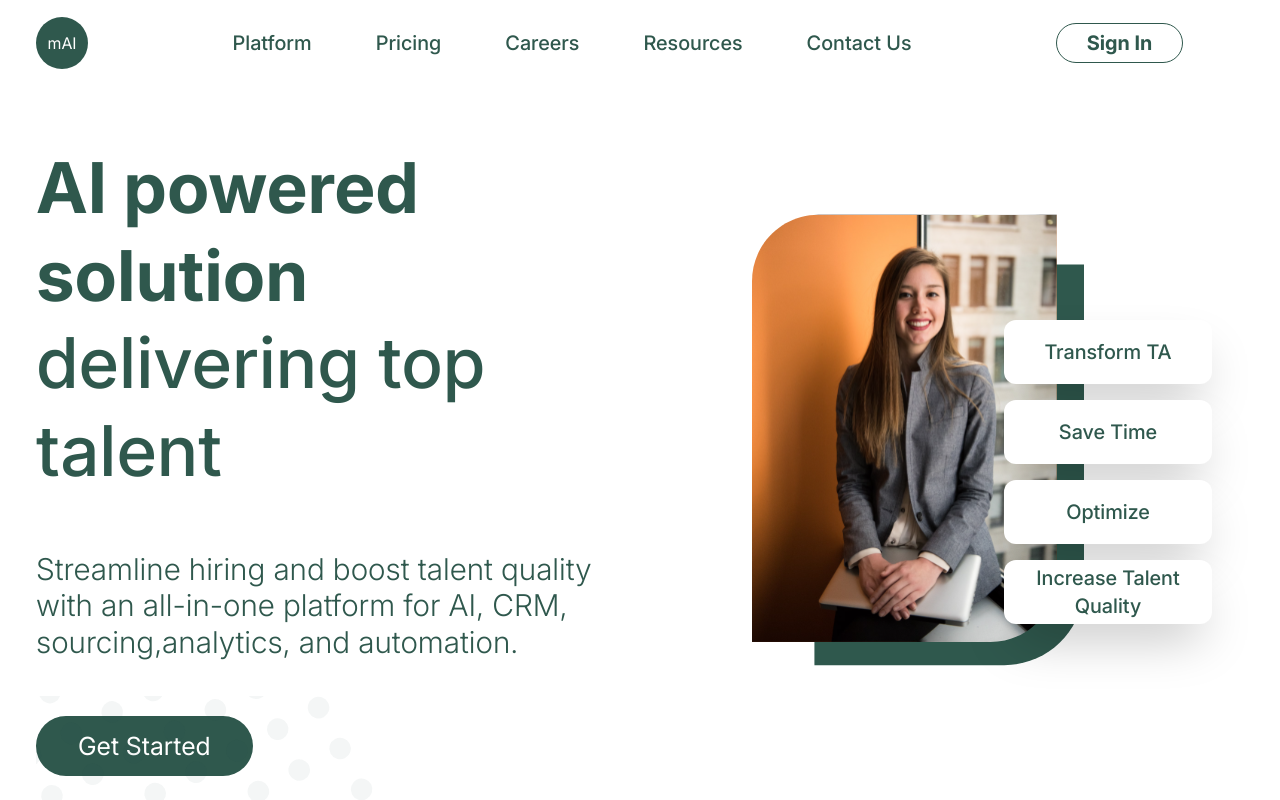
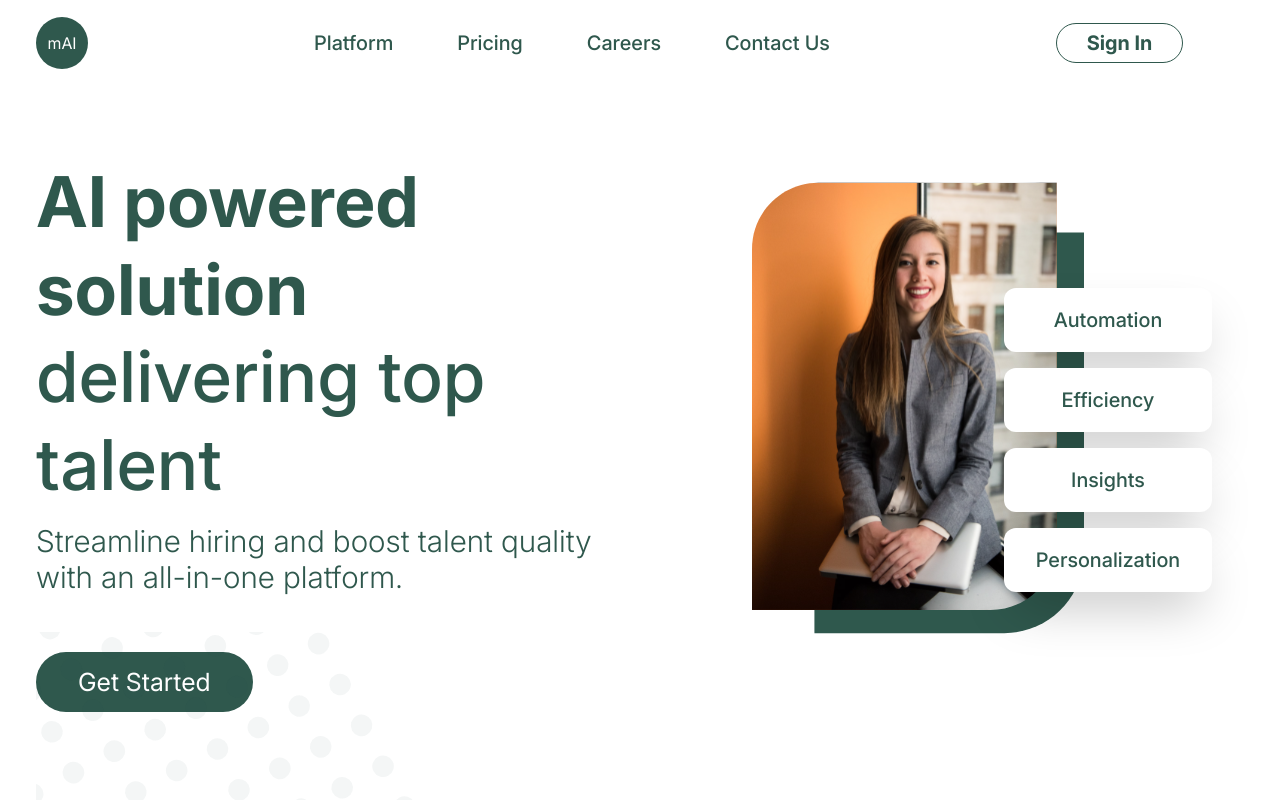
Before and after one commit to Ku-chintu/Mandal, a React (Vite) app: page / in a window 1280 px wide. Shown: the top 800 px of the page. Built offline with nearby package versions, Linux system fonts and the light colour scheme.

Commit message:
Content update. "Resources" commented.

```diff
--- a/src/components/Footer.jsx
+++ b/src/components/Footer.jsx
@@ -39,7 +39,7 @@ const Footer = () => {
                     <div className="p-4 col-span-3 sm:col-span-2 ">
                         <h5 className='title mb-4'>Company</h5>
                         <h6 className='subtitle mb-4'><a href="/contactus"  className='sm:mb-0 cursor-pointer'>Contact Us</a></h6>
-                        <h6 className='subtitle mb-4'><a href="/resources"  className='sm:mb-0 cursor-pointer'>Resources</a></h6>
+                        {/* <h6 className='subtitle mb-4'><a href="/resources"  className='sm:mb-0 cursor-pointer'>Resources</a></h6> */}
                         <h6 className='subtitle mb-4'><a href="/career"  className='sm:mb-0 cursor-pointer'>Careers</a></h6>
                         <h6 className='subtitle mb-4'><a href="/pricing"  className='sm:mb-0 cursor-pointer'>Pricing</a></h6>
                     </div>
--- a/src/components/Header.jsx
+++ b/src/components/Header.jsx
@@ -67,9 +67,9 @@ const Header = () => {
               <a href="/career" className="">
                 Careers
               </a>
-              <a href="/resources" className="">
+              {/* <a href="/resources" className="">
                 Resources
-              </a>
+              </a> */}
               <a href="/contactus" className="">
                 Contact Us
               </a>
--- a/src/components/SubscribeForUpdates.jsx
+++ b/src/components/SubscribeForUpdates.jsx
@@ -40,6 +40,7 @@ function SubscribeForUpdate() {
       <div className="">
         <div className=" flex rounded-full h-12 w-full">
           <input
+            name = "subscriberemail"
             type="email"
             className=" bg-white text-black rounded-l-full  text-sm w-3/4 sm:w-2/4  pl-3 pr-16 py-2  "
             placeholder="Enter Email ID"
--- a/src/pages/Home.jsx
+++ b/src/pages/Home.jsx
@@ -58,12 +58,12 @@ function Home() {
     <div className="w-full p-4 container m-auto">
       <section className=' xl:grid grid-cols-2 pb-44 mt-12'>
         <div>
-          <div className=' mb-8 mt-0 xl:mb-14 xl:mt-20'>
+          <div className=' mb-8 mt-0 py-3.5 xl:mb-0 xl:mt-20'>
             <h1 className='heading-1 font-bold'>AI powered solution</h1>
             <p className='heading-1 font-medium'>delivering top talent</p>
           </div>
           <div className='mb-14'>
-            <p className='p-text'>Streamline hiring and boost talent quality with an all-in-one platform for AI, CRM, sourcing,analytics, and automation.</p>
+            <p className='p-text'>Streamline hiring and boost talent quality with an all-in-one platform.</p>
           </div>
           <div>
           <a href="/contactus"  className='sm:mb-0 cursor-pointer'>
@@ -76,10 +76,10 @@ function Home() {
             <img src={landingPage} alt="image1"/>
 
             <div className=' absolute top-1/4 sm:top-1/4 -right-10 sm:-right-28 md:-right-32'>
-              <div className=' h-12 w-44  sm:h-16  sm:w-52 p-4 bg-white shadow-2xl rounded-xl mb-2 sm:mb-4 text-sm sm:text-xl font-medium items-center flex justify-center text-center'>Transform TA</div>
-              <div className=' h-12 w-44  sm:h-16  sm:w-52 p-4 bg-white shadow-2xl rounded-xl mb-2 sm:mb-4 text-sm sm:text-xl font-medium items-center flex justify-center text-center'>Save Time </div>
-              <div className=' h-12 w-44  sm:h-16  sm:w-52 p-4 bg-white shadow-2xl rounded-xl mb-2 sm:mb-4 text-sm sm:text-xl font-medium items-center flex justify-center text-center'>Optimize</div>
-              <div className=' h-12 w-44  sm:h-16  sm:w-52 p-4 bg-white shadow-2xl rounded-xl mb-2 sm:mb-4 text-sm sm:text-xl font-medium items-center flex justify-center text-center'>Increase Talent Quality</div>
+              <div className=' h-12 w-44  sm:h-16  sm:w-52 p-4 bg-white shadow-2xl rounded-xl mb-2 sm:mb-4 text-sm sm:text-xl font-medium items-center flex justify-center text-center'>Automation</div>
+              <div className=' h-12 w-44  sm:h-16  sm:w-52 p-4 bg-white shadow-2xl rounded-xl mb-2 sm:mb-4 text-sm sm:text-xl font-medium items-center flex justify-center text-center'>Efficiency</div>
+              <div className=' h-12 w-44  sm:h-16  sm:w-52 p-4 bg-white shadow-2xl rounded-xl mb-2 sm:mb-4 text-sm sm:text-xl font-medium items-center flex justify-center text-center'>Insights</div>
+              <div className=' h-12 w-44  sm:h-16  sm:w-52 p-4 bg-white shadow-2xl rounded-xl mb-2 sm:mb-4 text-sm sm:text-xl font-medium items-center flex justify-center text-center'>Personalization</div>
             </div>
           </div>
         </div>
--- a/src/pages/Services.jsx
+++ b/src/pages/Services.jsx
@@ -21,7 +21,7 @@ function Services() {
                         <h1 className='heading-2 font-bold'>Empowering Recruitment with Seamless, AI-Driven Solutions.</h1>
                     </div>
                     <div className='mb-14'>
-                        <p className='p-text'>Recruitment as a Service (RaaS) offers a comprehensive, scalable solution for businesses seeking to hire talent across all industries and roles. We handle every step of the recruitment process, from job description creation to candidate sourcing, screening, and placement. Whether you need operational staff, technical experts, marketing professionals, or executives, our platform ensures access to a wide range of qualified candidates. Our service streamlines hiring, reduces costs, and provides valuable insights for informed decisions. RaaS adapts to your business needs, allowing you to focus on growth while we manage your talent acquisition efficiently and effectively.</p>
+                        <p className='p-text'>Recruitment as a Service (RaaS) offers a scalable solution for businesses to hire across various industries and roles. We handle the entire recruitment process, including job descriptions, sourcing, screening, and placement. Whether you need operational, technical, marketing, or executive talent, our platform connects you with qualified candidates. RaaS streamlines hiring, reduces costs, and provides insights for informed decisions. It adapts to your business needs, allowing you to focus on growth while we manage talent acquisition efficiently.</p>
                     </div>
                     <div>
                     <a href="/contactus"  className='sm:mb-0 cursor-pointer'>
@@ -37,7 +37,7 @@ function Services() {
                         <h1 className='heading-2 font-bold'>Connecting You with the Right Opportunities, On Demand.</h1>
                     </div>
                     <div className='mb-14'>
-                        <p className='p-text'>We offer a flexible and results-oriented service model where compensation is directly linked to performance, providing businesses with the ability to access skilled professionals for specific tasks or projects on demand. Our pay-for-performance approach ensures that payment is tied to the successful completion of tasks and the achievement of predefined goals, offering businesses a cost-effective solution. Whether you're in need of high-demand roles such as nurses, drivers, or security professionals, we provide the expertise required to meet your specific needs. With this model, you can hire professionals as needed without long-term commitments or overhead costs, while ensuring high-quality results. Our team is committed to delivering top-tier performance, prioritizing measurable outcomes and helping your business achieve its objectives. This approach allows businesses to remain agile, ensuring they have the right talent in place when required and only pay for results.</p>
+                        <p className='p-text'>We offer a flexible, results-driven service model where compensation is linked to performance, allowing businesses to access skilled professionals for specific tasks or projects on demand. Our pay-for-performance approach ensures payment is tied to the successful completion of tasks and achievement of goals, providing a cost-effective solution. Whether you need nurses, drivers, or security professionals, we deliver the expertise required for your needs. This model allows businesses to hire professionals as needed, without long-term commitments or overhead costs, ensuring high-quality results. Our team focuses on top-tier performance and measurable outcomes, helping your business meet its objectives. This approach ensures agility, so businesses have the right talent when needed, paying only for results.</p>
                     </div>
                     <div>
                     <a href="/contactus"  className='sm:mb-0 cursor-pointer'>
```
Also changed, not shown: src/pages/Solutions.jsx (+4 -4 lines).
